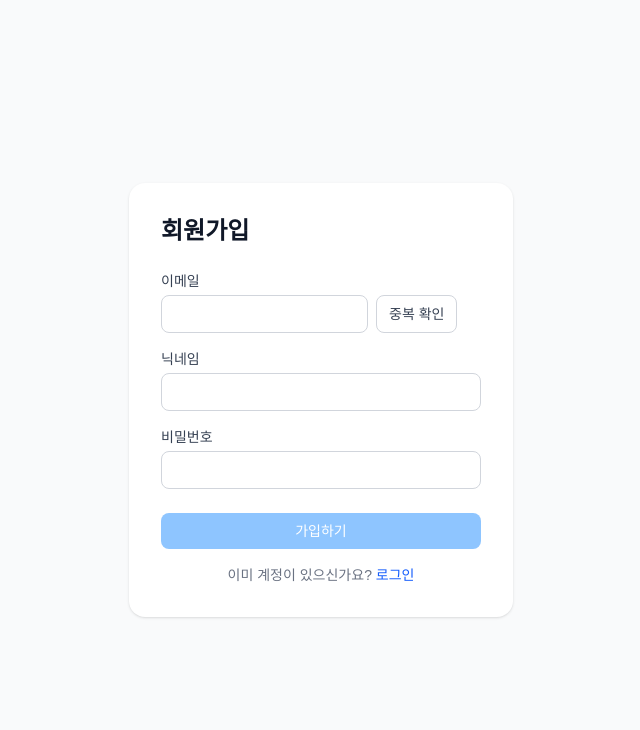
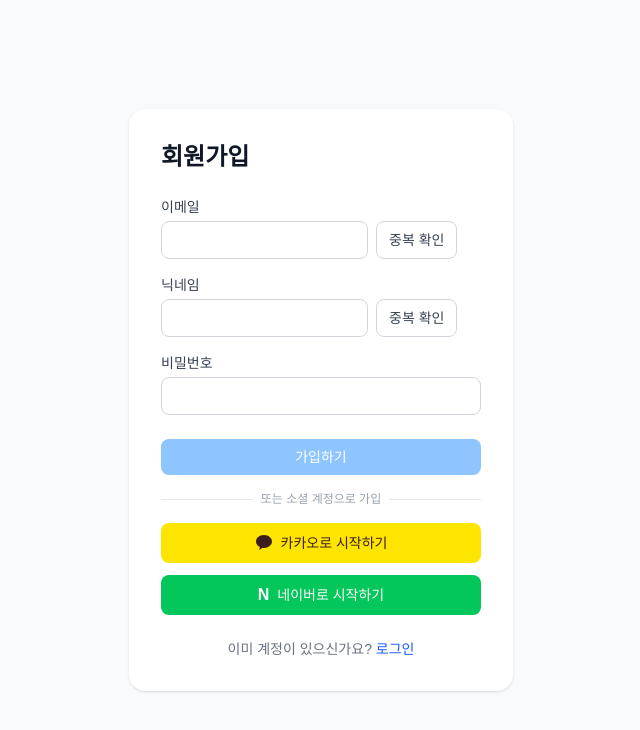
Before and after one commit to newsFlow-com/newsFlow-FE, a Next.js app in the folder newsFlow-FE/: page /signup in a window 1280 px wide. Shown: the top 730 px of the page, without its empty margins (319-959 px from the left). Built offline with nearby package versions, Linux system fonts and the light colour scheme; no server answers.

Commit message:
feat: 회원가입 닉네임 중복확인 및 카카오/네이버 소셜 로그인 연동

```diff
--- a/newsFlow-FE/src/app/(auth)/login/page.tsx
+++ b/newsFlow-FE/src/app/(auth)/login/page.tsx
@@ -1,6 +1,7 @@
 'use client'
 
 import Link from 'next/link'
+import { useSearchParams } from 'next/navigation'
 import { useForm } from 'react-hook-form'
 import { zodResolver } from '@hookform/resolvers/zod'
 import { z } from 'zod'
@@ -15,17 +16,61 @@ const schema = z.object({
 
 type FormData = z.infer<typeof schema>
 
+const KAKAO_CLIENT_ID = process.env.NEXT_PUBLIC_KAKAO_CLIENT_ID ?? ''
+const NAVER_CLIENT_ID = process.env.NEXT_PUBLIC_NAVER_CLIENT_ID ?? ''
+
+function getOrigin() {
+  if (typeof window !== 'undefined') return window.location.origin
+  return 'http://localhost:3000'
+}
+
 export default function LoginPage() {
   const login = useLogin()
+  const searchParams = useSearchParams()
+  const socialError = searchParams.get('error')
+  const resetSuccess = searchParams.get('reset')
   const {
     register,
     handleSubmit,
     formState: { errors },
   } = useForm<FormData>({ resolver: zodResolver(schema) })
 
+  function handleKakao() {
+    if (!KAKAO_CLIENT_ID) {
+      alert('카카오 로그인은 현재 준비 중입니다.')
+      return
+    }
+    const redirectUri = `${getOrigin()}/auth/kakao/callback`
+    const url = `https://kauth.kakao.com/oauth/authorize?response_type=code&client_id=${KAKAO_CLIENT_ID}&redirect_uri=${encodeURIComponent(redirectUri)}`
+    window.location.href = url
+  }
+
+  function handleNaver() {
+    if (!NAVER_CLIENT_ID) {
+      alert('네이버 로그인은 현재 준비 중입니다.')
+      return
+    }
+    const redirectUri = `${getOrigin()}/auth/naver/callback`
+    const state = Math.random().toString(36).slice(2)
+    const url = `https://nid.naver.com/oauth2.0/authorize?response_type=code&client_id=${NAVER_CLIENT_ID}&redirect_uri=${encodeURIComponent(redirectUri)}&state=${state}`
+    window.location.href = url
+  }
+
   return (
     <div className="rounded-2xl bg-white p-8 shadow-sm">
       <h1 className="mb-6 text-2xl font-bold text-gray-900">로그인</h1>
+
+      {resetSuccess === 'success' && (
+        <p className="mb-4 rounded-lg bg-green-50 px-3 py-2 text-sm text-green-700">
+          비밀번호가 변경되었습니다. 새 비밀번호로 로그인해 주세요.
+        </p>
+      )}
+      {(socialError === 'kakao' || socialError === 'naver') && (
+        <p className="mb-4 rounded-lg bg-red-50 px-3 py-2 text-sm text-red-600">
+          소셜 로그인에 실패했습니다. 다시 시도해 주세요.
+        </p>
+      )}
+
       <form onSubmit={handleSubmit((data) => login.mutate(data))} className="flex flex-col gap-4">
         <Input label="이메일" type="email" error={errors.email?.message} {...register('email')} />
         <Input label="비밀번호" type="password" error={errors.password?.message} {...register('password')} />
@@ -36,12 +81,50 @@ export default function LoginPage() {
           로그인
         </Button>
       </form>
-      <p className="mt-4 text-center text-sm text-gray-500">
+
+      <div className="relative my-4">
+        <div className="absolute inset-0 flex items-center">
+          <div className="w-full border-t border-gray-200" />
+        </div>
+        <div className="relative flex justify-center text-xs text-gray-400">
+          <span className="bg-white px-2">또는 소셜 계정으로 로그인</span>
+        </div>
+      </div>
+
+      <div className="flex flex-col gap-3">
+        <button
+          type="button"
+          onClick={handleKakao}
+          className="flex w-full items-center justify-center gap-2 rounded-lg bg-[#FEE500] px-4 py-2.5 text-sm font-medium text-[#3C1E1E] transition hover:brightness-95"
+        >
+          <svg width="18" height="18" viewBox="0 0 18 18" fill="none">
+            <path d="M9 1C4.582 1 1 3.91 1 7.5c0 2.326 1.548 4.369 3.9 5.527L4.2 16l3.46-2.28C7.876 13.898 8.433 13.95 9 13.95c4.418 0 8-2.91 8-6.45S13.418 1 9 1z" fill="#3C1E1E"/>
+          </svg>
+          카카오로 로그인
+        </button>
+
+        <button
+          type="button"
+          onClick={handleNaver}
+          className="flex w-full items-center justify-center gap-2 rounded-lg bg-[#03C75A] px-4 py-2.5 text-sm font-medium text-white transition hover:brightness-95"
+        >
+          <span className="text-base font-bold leading-none">N</span>
+          네이버로 로그인
+        </button>
+      </div>
+
+      <p className="mt-6 text-center text-sm text-gray-500">
         계정이 없으신가요?{' '}
         <Link href="/signup" className="text-blue-600 hover:underline">
           회원가입
         </Link>
       </p>
+
+      <p className="mt-2 text-center text-sm">
+        <Link href="/forgot-password" className="text-gray-400 hover:text-gray-600 hover:underline">
+          비밀번호를 잊으셨나요?
+        </Link>
+      </p>
     </div>
   )
 }
--- a/newsFlow-FE/src/app/(auth)/signup/page.tsx
+++ b/newsFlow-FE/src/app/(auth)/signup/page.tsx
@@ -18,11 +18,30 @@ const schema = z.object({
 })
 
 type FormData = z.infer<typeof schema>
-type EmailStatus = 'idle' | 'available' | 'taken'
+type CheckStatus = 'idle' | 'available' | 'taken'
+
+const KAKAO_CLIENT_ID = process.env.NEXT_PUBLIC_KAKAO_CLIENT_ID ?? ''
+const KAKAO_REDIRECT_URI = `${typeof window !== 'undefined' ? window.location.origin : 'http://localhost:3000'}/auth/kakao/callback`
+const NAVER_CLIENT_ID = process.env.NEXT_PUBLIC_NAVER_CLIENT_ID ?? ''
+const NAVER_REDIRECT_URI = `${typeof window !== 'undefined' ? window.location.origin : 'http://localhost:3000'}/auth/naver/callback`
+
+function SocialDivider() {
+  return (
+    <div className="relative my-4">
+      <div className="absolute inset-0 flex items-center">
+        <div className="w-full border-t border-gray-200" />
+      </div>
+      <div className="relative flex justify-center text-xs text-gray-400">
+        <span className="bg-white px-2">또는 소셜 계정으로 가입</span>
+      </div>
+    </div>
+  )
+}
 
 export default function SignupPage() {
   const signup = useSignup()
-  const [emailStatus, setEmailStatus] = useState<EmailStatus>('idle')
+  const [emailStatus, setEmailStatus] = useState<CheckStatus>('idle')
+  const [nicknameStatus, setNicknameStatus] = useState<CheckStatus>('idle')
 
   const {
     register,
@@ -37,23 +56,54 @@ export default function SignupPage() {
     onSuccess: (data) => setEmailStatus(data.available ? 'available' : 'taken'),
   })
 
+  const checkNickname = useMutation({
+    mutationFn: () => authApi.checkNickname(getValues('nickname')),
+    onSuccess: (data) => setNicknameStatus(data.available ? 'available' : 'taken'),
+  })
+
   async function handleCheckEmail() {
     const valid = await trigger('email')
     if (!valid) return
     checkEmail.mutate()
   }
 
+  async function handleCheckNickname() {
+    const valid = await trigger('nickname')
+    if (!valid) return
+    checkNickname.mutate()
+  }
+
   function onSubmit(data: FormData) {
     if (emailStatus !== 'available') return
+    if (nicknameStatus !== 'available') return
     signup.mutate(data)
+  }
+
+  function handleKakao() {
+    if (!KAKAO_CLIENT_ID) {
+      alert('카카오 로그인은 현재 준비 중입니다.')
+      return
+    }
+    const url = `https://kauth.kakao.com/oauth/authorize?response_type=code&client_id=${KAKAO_CLIENT_ID}&redirect_uri=${encodeURIComponent(KAKAO_REDIRECT_URI)}`
+    window.location.href = url
+  }
+
+  function handleNaver() {
+    if (!NAVER_CLIENT_ID) {
+      alert('네이버 로그인은 현재 준비 중입니다.')
+      return
+    }
+    const state = Math.random().toString(36).slice(2)
+    const url = `https://nid.naver.com/oauth2.0/authorize?response_type=code&client_id=${NAVER_CLIENT_ID}&redirect_uri=${encodeURIComponent(NAVER_REDIRECT_URI)}&state=${state}`
+    window.location.href = url
   }
 
   return (
     <div className="rounded-2xl bg-white p-8 shadow-sm">
       <h1 className="mb-6 text-2xl font-bold text-gray-900">회원가입</h1>
+
       <form onSubmit={handleSubmit(onSubmit)} className="flex flex-col gap-4">
-
-        {/* 이메일 + 중복 확인 버튼 */}
+        {/* 이메일 + 중복 확인 */}
         <div className="flex flex-col gap-1">
           <label className="text-sm font-medium text-gray-700">이메일</label>
           <div className="flex gap-2">
@@ -61,9 +111,7 @@ export default function SignupPage() {
               type="email"
               error={errors.email?.message}
               className="flex-1"
-              {...register('email', {
-                onChange: () => setEmailStatus('idle'),
-              })}
+              {...register('email', { onChange: () => setEmailStatus('idle') })}
             />
             <button
               type="button"
@@ -74,18 +122,34 @@ export default function SignupPage() {
               {checkEmail.isPending ? '확인 중…' : '중복 확인'}
             </button>
           </div>
-          {emailStatus === 'available' && (
-            <p className="text-xs text-green-600">사용 가능한 이메일입니다.</p>
-          )}
-          {emailStatus === 'taken' && (
-            <p className="text-xs text-red-500">이미 사용 중인 이메일입니다.</p>
-          )}
-          {checkEmail.isError && (
-            <p className="text-xs text-red-500">확인 중 오류가 발생했습니다.</p>
-          )}
+          {emailStatus === 'available' && <p className="text-xs text-green-600">사용 가능한 이메일입니다.</p>}
+          {emailStatus === 'taken' && <p className="text-xs text-red-500">이미 사용 중인 이메일입니다.</p>}
+          {checkEmail.isError && <p className="text-xs text-red-500">확인 중 오류가 발생했습니다.</p>}
         </div>
 
-        <Input label="닉네임" error={errors.nickname?.message} {...register('nickname')} />
+        {/* 닉네임 + 중복 확인 */}
+        <div className="flex flex-col gap-1">
+          <label className="text-sm font-medium text-gray-700">닉네임</label>
+          <div className="flex gap-2">
+            <Input
+              error={errors.nickname?.message}
+              className="flex-1"
+              {...register('nickname', { onChange: () => setNicknameStatus('idle') })}
+            />
+            <button
+              type="button"
+              onClick={handleCheckNickname}
+              disabled={checkNickname.isPending}
+              className="shrink-0 rounded-lg border border-gray-300 px-3 py-2 text-sm font-medium text-gray-700 hover:bg-gray-50 disabled:opacity-50"
+            >
+              {checkNickname.isPending ? '확인 중…' : '중복 확인'}
+            </button>
+          </div>
+          {nicknameStatus === 'available' && <p className="text-xs text-green-600">사용 가능한 닉네임입니다.</p>}
+          {nicknameStatus === 'taken' && <p className="text-xs text-red-500">이미 사용 중인 닉네임입니다.</p>}
+          {checkNickname.isError && <p className="text-xs text-red-500">확인 중 오류가 발생했습니다.</p>}
+        </div>
+
         <Input label="비밀번호" type="password" error={errors.password?.message} {...register('password')} />
 
         {signup.error && (
@@ -95,13 +159,38 @@ export default function SignupPage() {
         <Button
           type="submit"
           loading={signup.isPending}
-          disabled={emailStatus !== 'available'}
+          disabled={emailStatus !== 'available' || nicknameStatus !== 'available'}
           className="mt-2"
         >
           가입하기
         </Button>
       </form>
-      <p className="mt-4 text-center text-sm text-gray-500">
+
+      <SocialDivider />
+
+      <div className="flex flex-col gap-3">
+        <button
+          type="button"
+          onClick={handleKakao}
+          className="flex w-full items-center justify-center gap-2 rounded-lg bg-[#FEE500] px-4 py-2.5 text-sm font-medium text-[#3C1E1E] transition hover:brightness-95"
+        >
+          <svg width="18" height="18" viewBox="0 0 18 18" fill="none">
+            <path d="M9 1C4.582 1 1 3.91 1 7.5c0 2.326 1.548 4.369 3.9 5.527L4.2 16l3.46-2.28C7.876 13.898 8.433 13.95 9 13.95c4.418 0 8-2.91 8-6.45S13.418 1 9 1z" fill="#3C1E1E"/>
+          </svg>
+          카카오로 시작하기
+        </button>
+
+        <button
+          type="button"
+          onClick={handleNaver}
+          className="flex w-full items-center justify-center gap-2 rounded-lg bg-[#03C75A] px-4 py-2.5 text-sm font-medium text-white transition hover:brightness-95"
+        >
+          <span className="text-base font-bold leading-none">N</span>
+          네이버로 시작하기
+        </button>
+      </div>
+
+      <p className="mt-6 text-center text-sm text-gray-500">
         이미 계정이 있으신가요?{' '}
         <Link href="/login" className="text-blue-600 hover:underline">
           로그인
--- a/newsFlow-FE/src/lib/api/auth.ts
+++ b/newsFlow-FE/src/lib/api/auth.ts
@@ -7,6 +7,15 @@ export const authApi = {
 
   checkEmail: (email: string) =>
     apiClient.get<{ available: boolean }>('/api/v1/auth/check-email', { params: { email } }).then((r) => r.data),
+
+  checkNickname: (nickname: string) =>
+    apiClient.get<{ available: boolean }>('/api/v1/auth/check-nickname', { params: { nickname } }).then((r) => r.data),
+
+  kakaoLogin: (code: string) =>
+    apiClient.post<import('@/src/types').LoginResponse>('/api/v1/auth/kakao', { code }).then((r) => r.data),
+
+  naverLogin: (code: string, state: string) =>
+    apiClient.post<import('@/src/types').LoginResponse>('/api/v1/auth/naver', { code, state }).then((r) => r.data),
 
   signup: (email: string, password: string, nickname: string) =>
     apiClient.post('/api/v1/auth/signup', { email, password, nickname }),
```
Also changed, not shown: newsFlow-FE/src/app/auth/kakao/callback/page.tsx (added, +35 -0 lines), newsFlow-FE/src/app/auth/naver/callback/page.tsx (added, +36 -0 lines).
